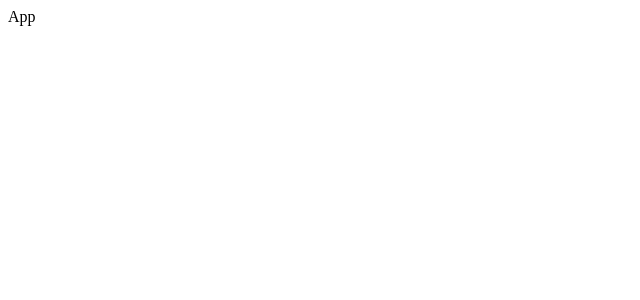
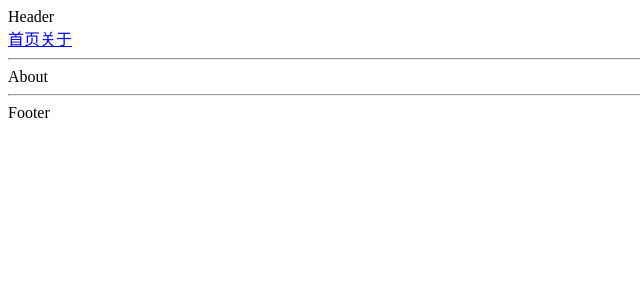
Before and after one commit to leafjava/coderwhy08_learn_reactrouter, a React (Create React App) app: page /#/about in a window 1280 px wide. Shown: the top 300 px of the page, without its empty margins (0-640 px from the left). Built offline with nearby package versions, Linux system fonts and the light colour scheme.

Commit message:
1566_day87_Redux核心原理-React路由-Hooks-05_(掌握)Router-React的Router基本使用

```diff
--- a/package.json
+++ b/package.json
@@ -9,6 +9,7 @@
     "@testing-library/user-event": "^13.5.0",
     "react": "^19.1.1",
     "react-dom": "^19.1.1",
+    "react-router-dom": "^6.30.1",
     "react-scripts": "5.0.1",
     "web-vitals": "^2.1.4"
   },
--- a/src/App.jsx
+++ b/src/App.jsx
@@ -1,9 +1,34 @@
 import React, { PureComponent } from 'react'
+import {Route,Routes, Link} from 'react-router-dom'
+import Home from './pages/Home'
+import About from './pages/About'
 
 export class App extends PureComponent {
   render() {
     return (
-      <div>App</div>
+      <div className='app'>
+        <div className='header'>
+          <span>Header</span>
+          <div className='nav'>
+            <Link to="/home">首页</Link>
+            <Link to="/about">关于</Link>
+          </div>
+          <hr/>
+        </div>
+        <div className='content'>
+          {/* 映射关系:path => Component */}
+
+          <Routes>
+            {/* <Route path='/' element={<Home/>}></Route> */}
+            <Route path='/home' element={<Home/>}></Route>
+            <Route path='/about' element={<About/>}></Route>
+          </Routes>
+        </div>
+        <div className='footer'>
+          <hr/>
+          Footer
+        </div>
+      </div>
     )
   }
 }
--- a/src/index.js
+++ b/src/index.js
@@ -1,7 +1,16 @@
 import ReactDOM from "react-dom/client"
+import { StrictMode } from "react"
+import {BrowserRouter,HashRouter} from "react-router-dom"
 
 import App from './App.jsx'
 
 const root = ReactDOM.createRoot(document.querySelector("#root"))
 
-root.render(<App/>)
+root.render(
+  <StrictMode>
+    <HashRouter>
+      <App/>
+    </HashRouter>
+  </StrictMode>
+
+)
--- /dev/null
+++ b/src/pages/About.jsx
@@ -0,0 +1,11 @@
+import React, { PureComponent } from 'react'
+
+export class About extends PureComponent {
+  render() {
+    return (
+      <div>About</div>
+    )
+  }
+}
+
+export default About
--- /dev/null
+++ b/src/pages/Home.jsx
@@ -0,0 +1,11 @@
+import React, { PureComponent } from 'react'
+
+export class Home extends PureComponent {
+  render() {
+    return (
+      <div>Home</div>
+    )
+  }
+}
+
+export default Home
```
Also changed, not shown: 1 other file (tests, documents, lock files or other folders).
